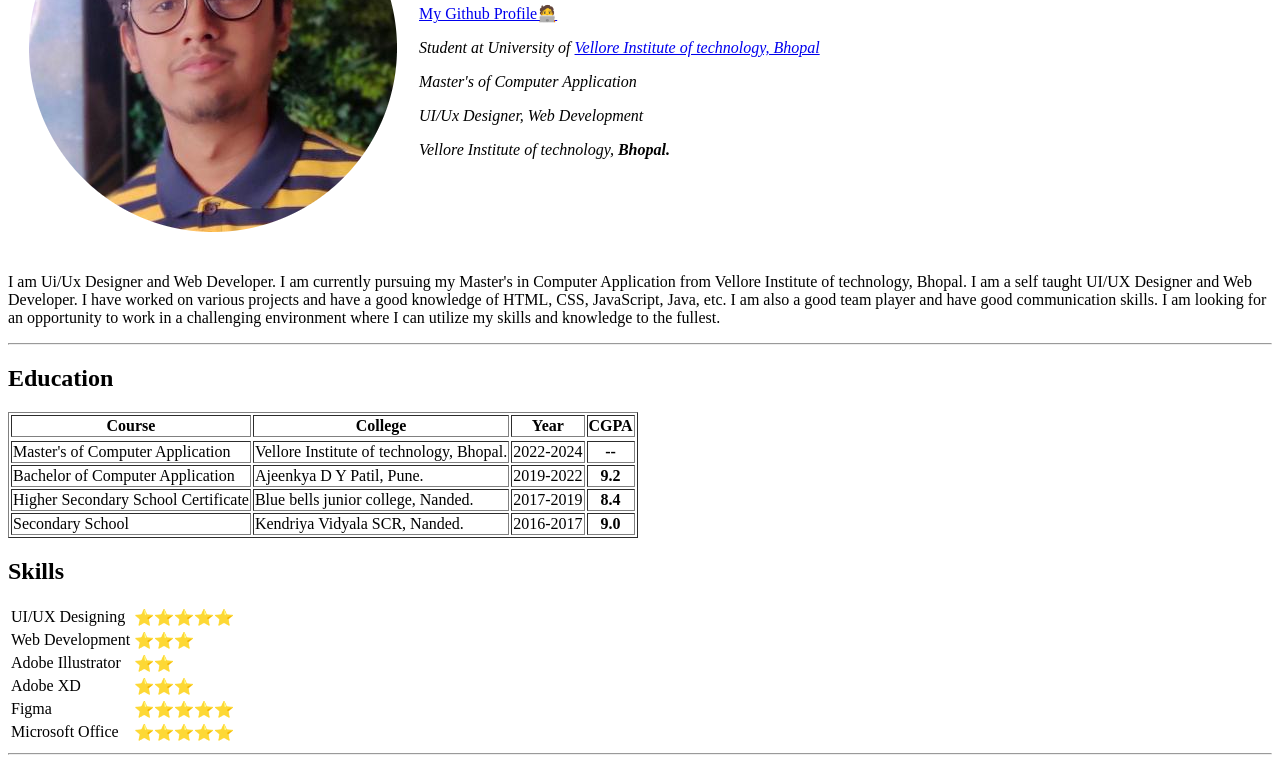
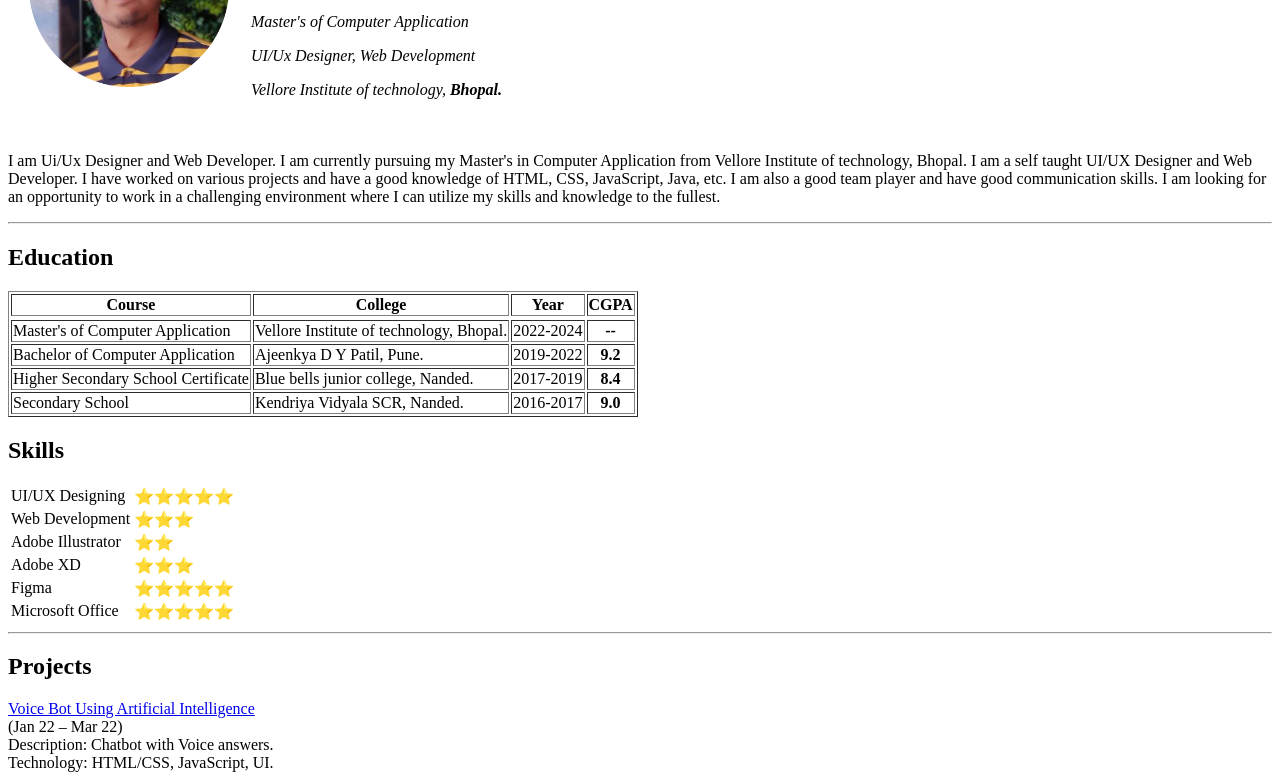
Before and after one commit to Rushigithub22/Web-Development, a plain HTML site: page index.html in a window 1280 px wide. Shown: the part 173-945 px from the top of the page. Drawn offline with Linux system fonts and the light colour scheme.

Commit message:
Update index.html

```diff
--- a/index.html
+++ b/index.html
@@ -2,6 +2,16 @@
 <head>
     <meta charset="UTF-8">
     <title>Rushikesh's Personal Site</title>
+    <link rel="stylesheet" href="css/styles.css">
+
+    <style>
+        img {
+            height: 200px;
+        }
+    </style>
+
+
+
 </head>
 <body>
     <table cellspacing="20">
@@ -60,7 +70,8 @@
     <table>
         <tr>
             <td>UI/UX Designing</td>
-            <td>⭐⭐⭐⭐⭐</td>
+            <td>⭐⭐⭐⭐⭐ </td>
+
         </tr>
         <tr>
             <td>Web Development</td>
```
